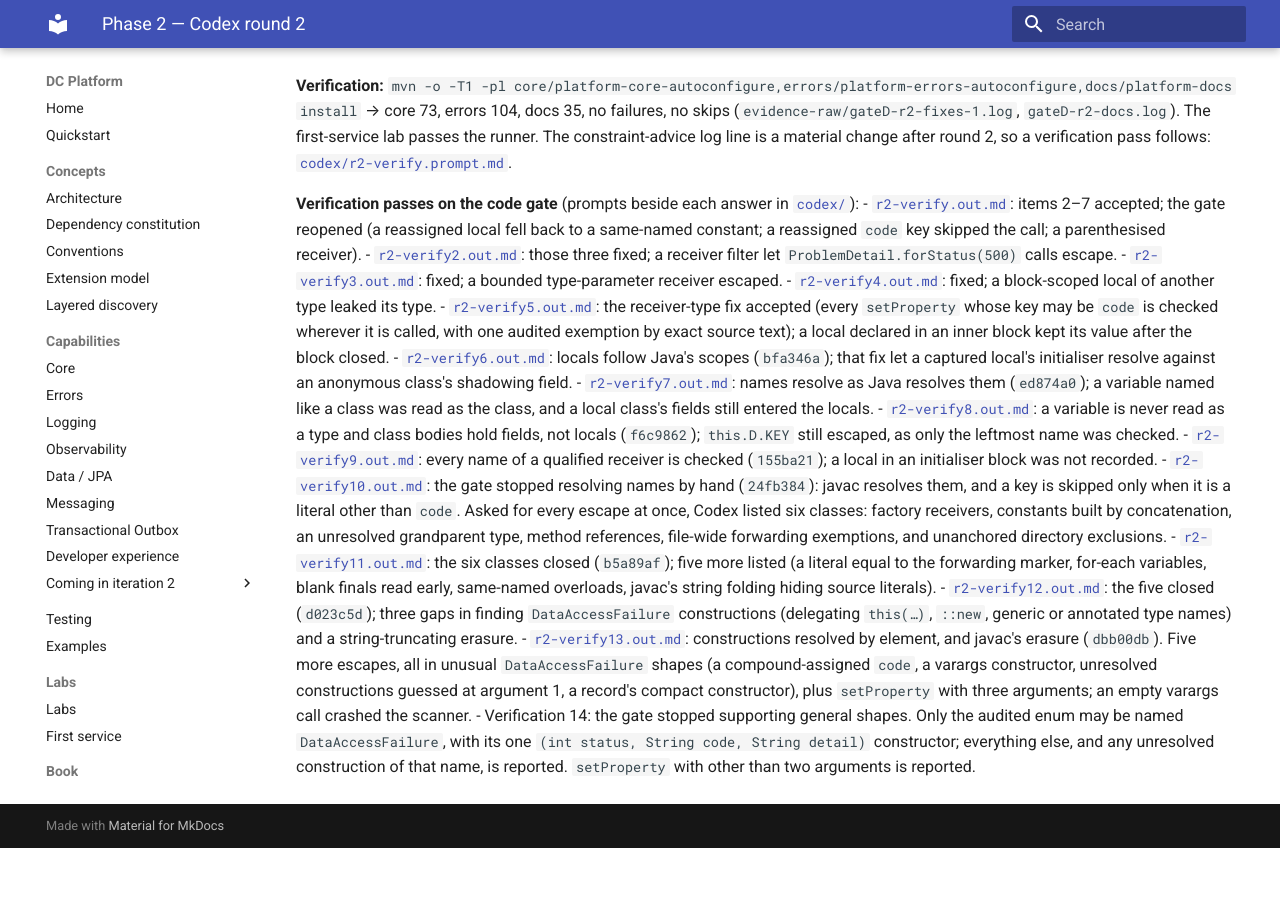
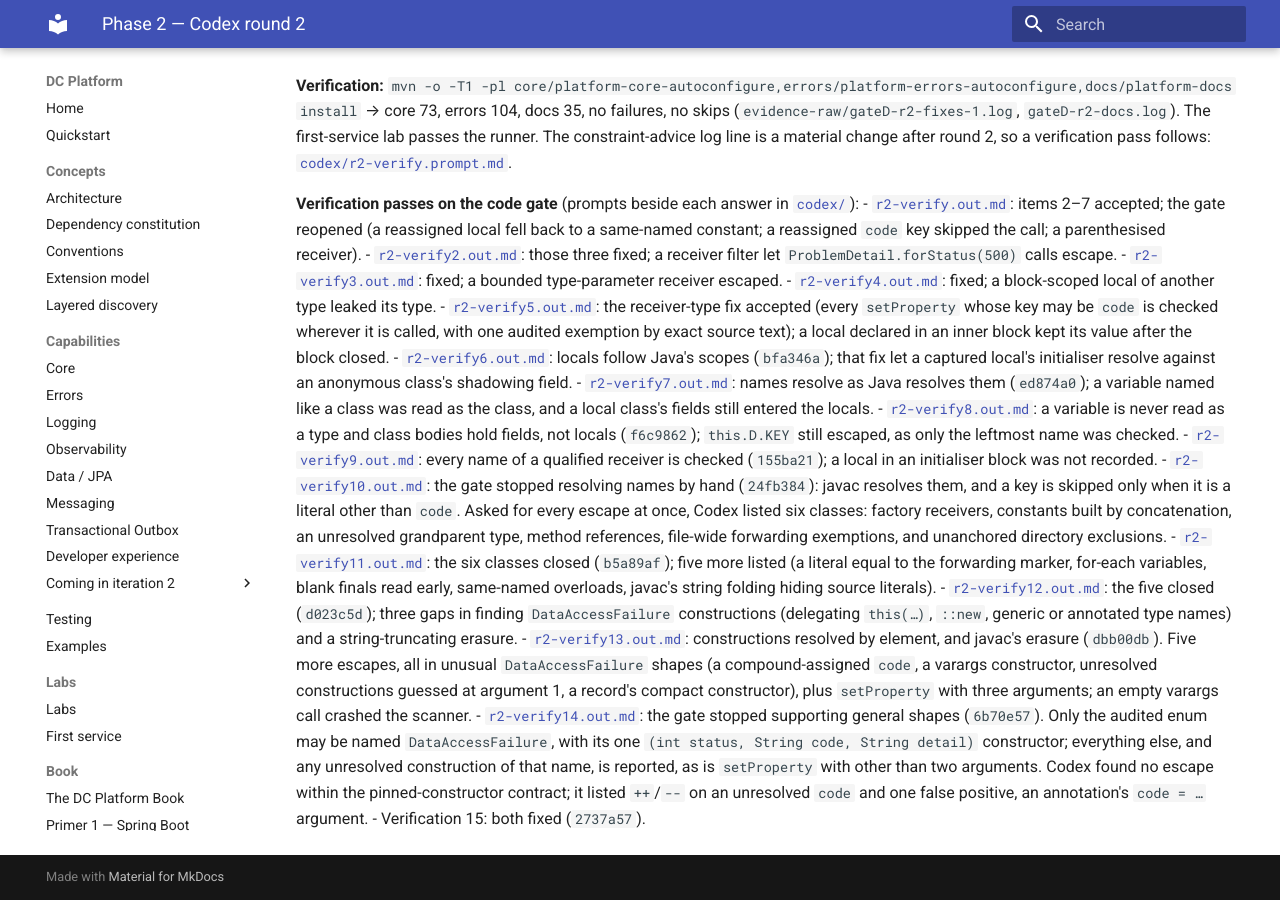
Before and after one commit to muhammadallee/dc-platform, an MkDocs documentation site: the page built from docs/spring-native/phase-02-foundation/review-round-2.md, in a window 1280 px wide and 900 px high, scrolled down 1139 px. Built offline with MkDocs 1.6.1 and Material for MkDocs 9.7.7, drawn with Linux system fonts in a browser that asks for light colours; before the commit the page ends 1987 px from its top, so only the background shows below that.

Commit message:
docs(spring-native): phase 2 Codex verification 14 answer and verification 15 prompt
Co-Authored-By: Claude Opus 5.5 <noreply@anthropic.com>
Claude-Session: https://claude.ai/code/session_0131grQ6pUwFCGZox6ekZHiA

```diff
--- a/docs/spring-native/phase-02-foundation/review-round-2.md
+++ b/docs/spring-native/phase-02-foundation/review-round-2.md
@@ -56,6 +56,9 @@ verification pass follows: [`codex/r2-verify.prompt.md`](codex/r2-verify.prompt.
   (`dbb00db`). Five more escapes, all in unusual `DataAccessFailure` shapes (a compound-assigned `code`, a varargs
   constructor, unresolved constructions guessed at argument 1, a record's compact constructor), plus `setProperty`
   with three arguments; an empty varargs call crashed the scanner.
-- Verification 14: the gate stopped supporting general shapes. Only the audited enum may be named `DataAccessFailure`,
-  with its one `(int status, String code, String detail)` constructor; everything else, and any unresolved
-  construction of that name, is reported. `setProperty` with other than two arguments is reported.
+- [`r2-verify14.out.md`](codex/r2-verify14.out.md): the gate stopped supporting general shapes (`6b70e57`). Only the
+  audited enum may be named `DataAccessFailure`, with its one `(int status, String code, String detail)` constructor;
+  everything else, and any unresolved construction of that name, is reported, as is `setProperty` with other than two
+  arguments. Codex found no escape within the pinned-constructor contract; it listed `++`/`--` on an unresolved `code`
+  and one false positive, an annotation's `code = …` argument.
+- Verification 15: both fixed (`2737a57`).
```
Also changed, not shown: docs/spring-native/phase-02-foundation/codex/r2-verify14.out.md (added, +41 -0 lines), docs/spring-native/phase-02-foundation/codex/r2-verify15.prompt.md (added, +24 -0 lines).
